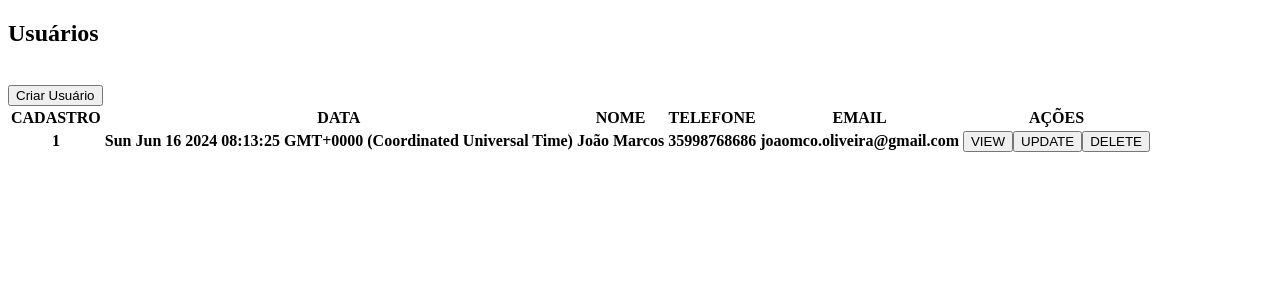
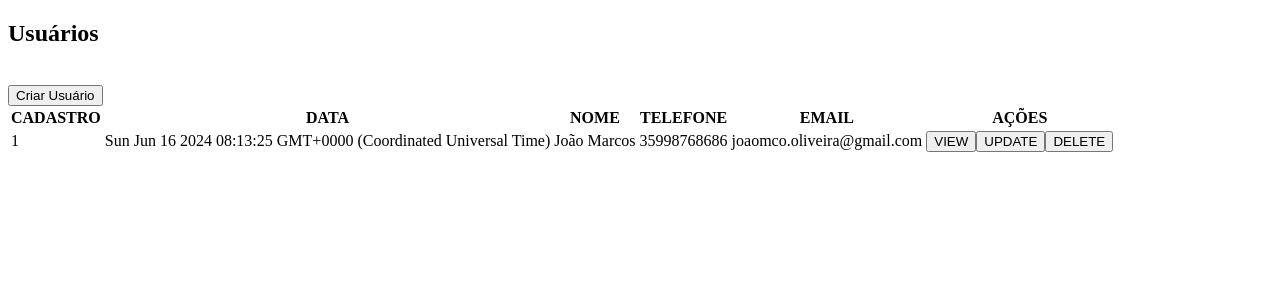
Before and after one commit to Joao-MCO/UserCRUD, an Angular app: page / in a window 1280 px wide. Shown: the top 300 px of the page. Built offline with nearby package versions, Linux system fonts and the light colour scheme.

Commit message:
feat: create

```diff
--- a/src/app/components/add-employee/add-employee.component.html
+++ b/src/app/components/add-employee/add-employee.component.html
@@ -1 +1 @@
-<app-form (onCancel)="onCancelClick()" (onCreate)="onCreateClick($event)"></app-form>
+<app-form (onCancel)="onCancelClick()"></app-form>
--- a/src/app/components/home/home.component.html
+++ b/src/app/components/home/home.component.html
@@ -1,5 +1,5 @@
 <h1>Usuários</h1>
 <br>
-<button type="button" (click)="onCreate()">Criar Usuário</button>
+<app-button [text]="createUser" (event)="onCreateEvent($event)"></app-button>
 <app-add-employee *ngIf="createWindow" (onCancel)="onCancelEvent()"></app-add-employee>
 <app-table></app-table>
--- a/src/app/components/home/home.component.ts
+++ b/src/app/components/home/home.component.ts
@@ -2,17 +2,19 @@ import { Component } from '@angular/core';
 import { TableComponent } from '../reusable/table/table.component';
 import { AddEmployeeComponent } from '../add-employee/add-employee.component';
 import { NgIf } from '@angular/common';
+import { ButtonComponent } from '../reusable/button/button.component';
 
 @Component({
   selector: 'app-home',
   standalone: true,
-  imports: [TableComponent, AddEmployeeComponent, NgIf],
+  imports: [TableComponent, AddEmployeeComponent, NgIf, ButtonComponent],
   templateUrl: './home.component.html',
   styleUrl: './home.component.scss'
 })
 export class HomeComponent {
   createWindow = false;
-   onCreate(){
+  createUser = "Criar Usuário"
+   onCreateEvent(text:any){
     this.createWindow = true;
    }
 
--- a/src/app/components/reusable/form/form.component.ts
+++ b/src/app/components/reusable/form/form.component.ts
@@ -3,6 +3,7 @@ import { ButtonComponent } from '../button/button.component';
 import { InputComponent } from '../input/input.component';
 import { NgFor } from '@angular/common';
 import { IUserRaw } from '../../../utils/user';
+import { UserService } from '../../../services/user.service';
 
 @Component({
   selector: 'app-form',
@@ -12,6 +13,9 @@ import { IUserRaw } from '../../../utils/user';
   styleUrl: './form.component.scss'
 })
 export class FormComponent {
+
+  constructor(private userService: UserService) {}
+
   buttonSave: string = "SALVAR";
   buttonCancel: string = "CANCELAR";
   userTitles: string[] = ['NOME', 'EMAIL', 'TELEFONE'];
@@ -30,9 +34,8 @@ export class FormComponent {
   };
 
   @Output() onCancel = new EventEmitter<any>();
-  @Output() onCreate = new EventEmitter<any>();
   onButtonClick(text: string){
-    if(text === this.buttonCancel) this.onCancel.emit();
-    else this.onCreate.emit(this.user);
+    if(text === this.buttonSave) this.userService.create(this.user);
+    this.onCancel.emit();
   };
 }
--- a/src/app/components/reusable/table/table.component.html
+++ b/src/app/components/reusable/table/table.component.html
@@ -1,4 +1,5 @@
 <table>
+    <thead>
         <tr>
             <th>CADASTRO</th>
             <th>DATA</th>
@@ -7,16 +8,19 @@
             <th>EMAIL</th>
             <th>AÇÕES</th>
         </tr>
+    </thead>
+    <tbody>
         <tr *ngFor="let data of database">
-        <th>{{data.id}}</th>
-        <th>{{data.date}}</th>
-        <th>{{data.name}}</th>
-        <th>{{data.phone}}</th>
-        <th>{{data.email}}</th>
-        <th>
+            <td>{{data.id}}</td>
+            <td>{{data.date}}</td>
+            <td>{{data.name}}</td>
+            <td>{{data.phone}}</td>
+            <td>{{data.email}}</td>
+            <td>
                 <app-button [text] = "viewButton"></app-button>
                 <app-button [text] = "updateButton"></app-button>
                 <app-button [text] = "deleteButton"></app-button>
-        </th>
+            </td>
         </tr>
+    </tbody>
 </table>
```
Lines whose indentation alone changed are shown as unchanged.
